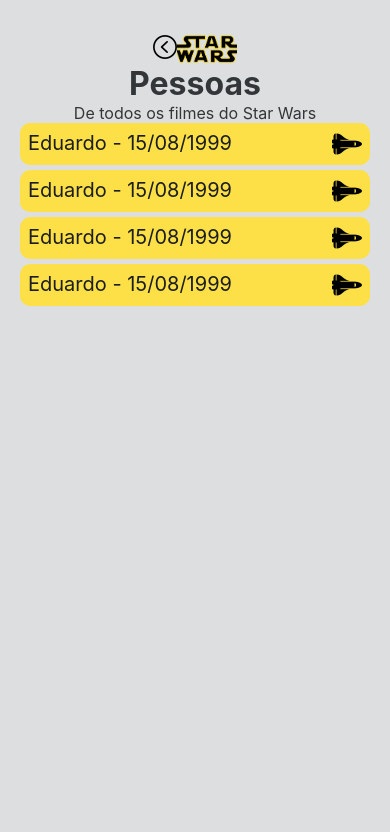
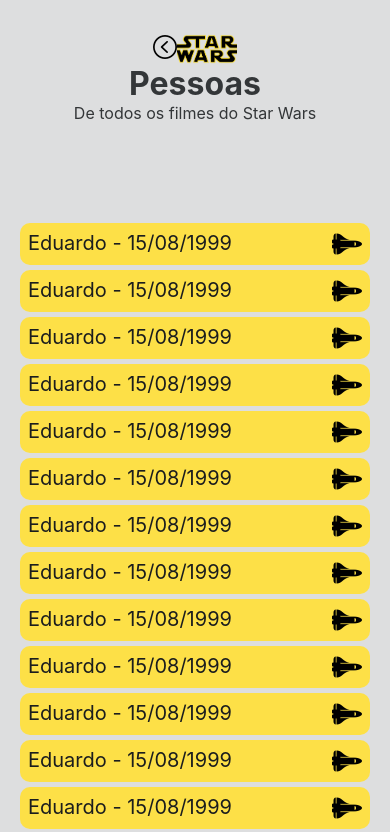
Before and after one commit to edutdutra/starwars-app, a React Native app: screen / in a window 390 px wide. Shown: the top 832 px of the page. Built offline with nearby package versions, Linux system fonts and the light colour scheme.

Commit message:
add flat list in people screen

```diff
--- a/src/screens/People/index.tsx
+++ b/src/screens/People/index.tsx
@@ -1,21 +1,34 @@
 import {FlatList, Text, View} from "react-native";
 
 import {Header} from "../../components/Header";
-
-import {styles} from "./styles";
 import {Title} from "../../components/Title";
 import {PeopleCard} from "../../components/PeopleCard";
 
+import {styles} from "./styles";
+
 export function People() {
+    const data = [1, 2, 3, 4, 5, 6, 7, 8, 9, 10, 11, 12, 13, 14, 15, 16, 17];
+
     return (
         <View style={styles.container}>
-            <Header />
-            <Title title="Pessoas" subtitle="De todos os filmes do Star Wars" />
+            <Header/>
+            <Title title="Pessoas" subtitle="De todos os filmes do Star Wars"/>
 
-            <PeopleCard />
-            <PeopleCard />
-            <PeopleCard />
-            <PeopleCard />
+            <View style={styles.listContent}>
+                {/*ajustar quando puxar os dados*/}
+                <FlatList
+                    data={data}
+                    renderItem={({item}) => (
+                        <PeopleCard/>
+                    )}
+                    showsVerticalScrollIndicator={false}
+                    ListEmptyComponent={() => (
+                        <Text style={styles.listEmptyText}>
+                            Nenhum pessoa encontrada
+                        </Text>
+                    )}
+                />
+            </View>
         </View>
     )
 }
--- a/src/screens/People/styles.ts
+++ b/src/screens/People/styles.ts
@@ -6,13 +6,19 @@
         flex: 1,
         padding: 24,
         alignItems: 'center',
+        paddingBottom: 200
     },
     logo: {
         width: 300,
         height: 120,
         marginTop: 10
     },
-    menu: {
-        marginTop: 180
+    listContent: {
+        marginTop: 100
+    },
+    listEmptyText: {
+        color: '#1B1D1E',
+        fontSize: 14,
+        textAlign: 'center'
     }
 });
```
